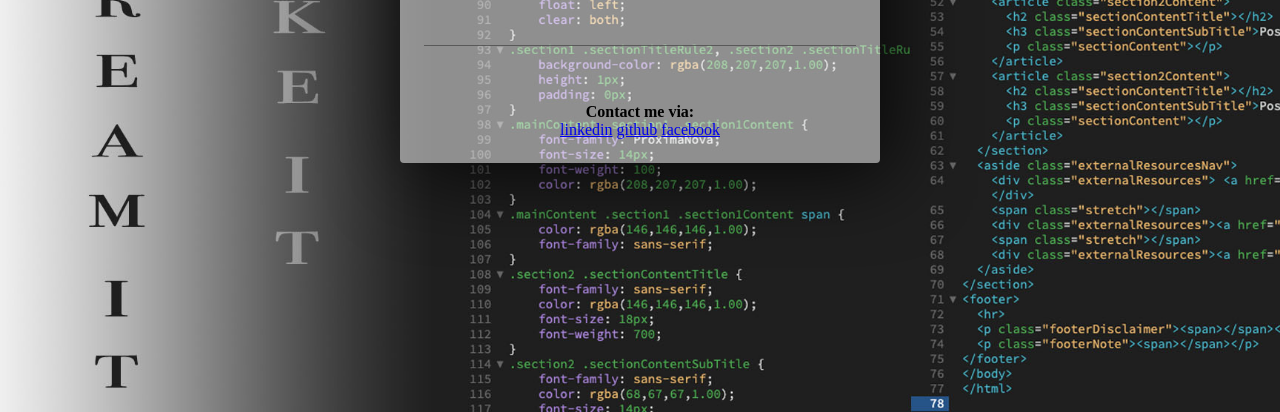
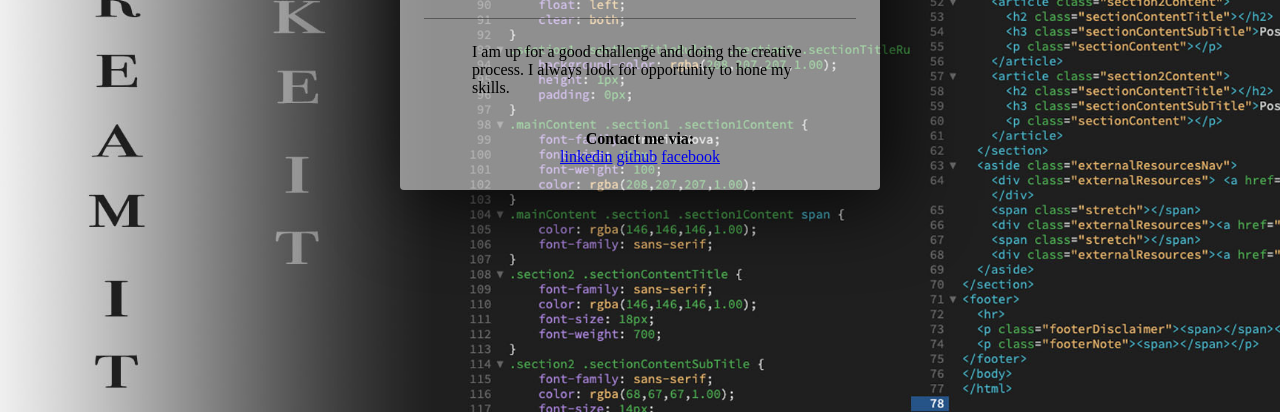
Before and after one commit to MartonKovacs-Kesztyus/online-bc-project, a plain HTML site: page index.html in a window 1280 px wide. Shown: the part 388-800 px from the top of the page. Drawn offline with Linux system fonts and the light colour scheme.

Commit message:
adjusment on style and writinig the about part

```diff
--- a/index.html
+++ b/index.html
@@ -20,7 +20,7 @@
       </div>
     </div>
     <div class="content">
-      <p class="about">
+      <p class="about">I am up for a good challenge and doing the creative process. I always look for opportunity to hone my skills.
       </p>
       <section class="links">
         <h2>Contact me via:</h2>
--- a/style.css
+++ b/style.css
@@ -20,7 +20,7 @@ body {
   display: flex;
   align-items: center;
   justify-content: center;
-  background: url("assets/Background_flip.jpg");
+  background: url("assets/Background_flip.jpg") no-repeat;
   background-size: cover;
 }
 
```
